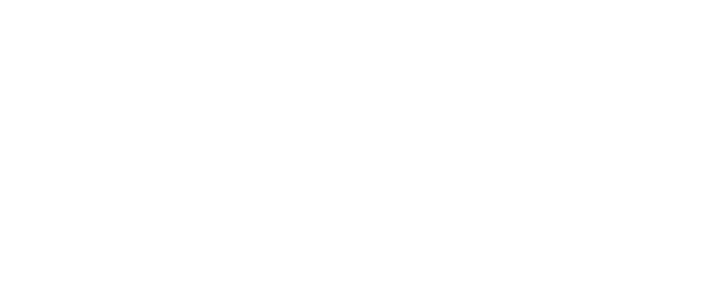
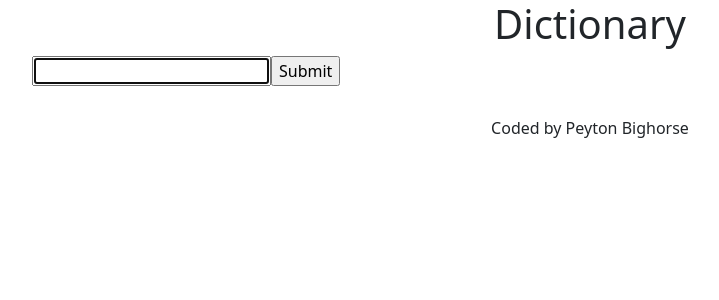
Before and after one commit to peytonbighorse/dictionary-app, a React (Create React App) app: page / in a window 1280 px wide. Shown: the top 300 px of the page, without its empty margins (50-769 px from the left). Built offline with nearby package versions, Linux system fonts and the light colour scheme.

Commit message:
Added header, footer, and basic search functionality

```diff
--- a/src/App.css
+++ b/src/App.css
@@ -1,4 +1,5 @@
-.btn {
-  background-color: rgb(53, 128, 77) !important;
-  border: solid black 2px !important;
+h1,
+footer {
+  text-align: center;
+  margin: 30px;
 }
--- a/src/App.js
+++ b/src/App.js
@@ -1,6 +1,16 @@
 import "./App.css";
 import "bootstrap/dist/css/bootstrap.min.css";
-
+import Dictionary from "./Dictionary";
 export default function App() {
-  return <div className="App"></div>;
+  return (
+    <div className="App">
+      <header className="App-header">
+        <h1>Dictionary</h1>
+      </header>
+      <main>
+        <Dictionary />
+      </main>
+      <footer className="App-footer">Coded by Peyton Bighorse</footer>
+    </div>
+  );
 }
--- /dev/null
+++ b/src/Dictionary.js
@@ -0,0 +1,20 @@
+import "./Dictionary.css";
+import { useState } from "react";
+export default function Dictionary() {
+  const [keyword, setKeyword] = useState("");
+  function changeKeyword(event) {
+    setKeyword(event.target.value);
+  }
+  function search(event) {
+    event.preventDefault();
+    alert(`Looking for ${keyword}`);
+  }
+  return (
+    <div className="container">
+      <form onSubmit={search}>
+        <input type="search" autoFocus={true} onChange={changeKeyword} />
+        <input type="submit" />
+      </form>
+    </div>
+  );
+}
```
Also changed, not shown: src/Dictionary.css (added).
